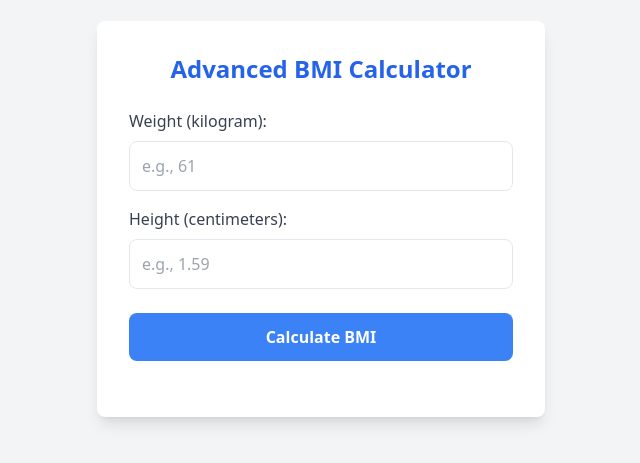
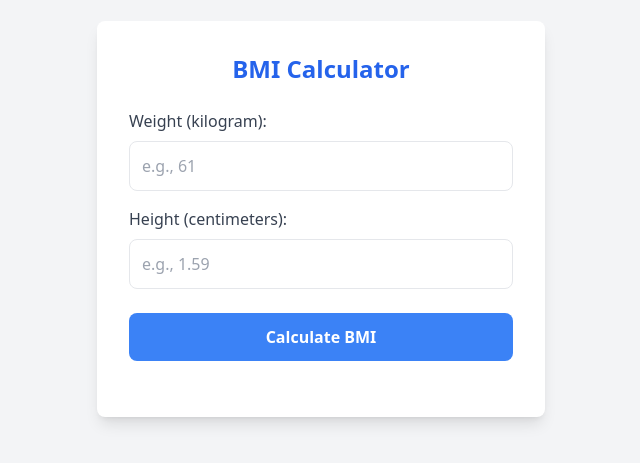
Before and after one commit to Sina247/BMI-Calculator, a plain HTML site: page index.html in a window 1280 px wide. Shown: the part 181-644 px from the top of the page, without its empty margins (319-959 px from the left). Drawn offline with nearby package versions, Linux system fonts and the light colour scheme.

Commit message:
index.html

```diff
--- a/index.html
+++ b/index.html
@@ -8,7 +8,7 @@
 	</head>
 	<body class="bg-gray-100 flex items-center justify-center min-h-screen">
 		<div class="bg-white p-8 rounded-lg shadow-lg w-full max-w-md text-center">
-			<h1 class="text-2xl font-bold mb-6 text-blue-600">Advanced BMI Calculator</h1>
+			<h1 class="text-2xl font-bold mb-6 text-blue-600">BMI Calculator</h1>
 
 			<div class="mb-4 text-left">
 				<label class="block mb-2 text-gray-700 font-medium">Weight (kilogram):</label>
```
